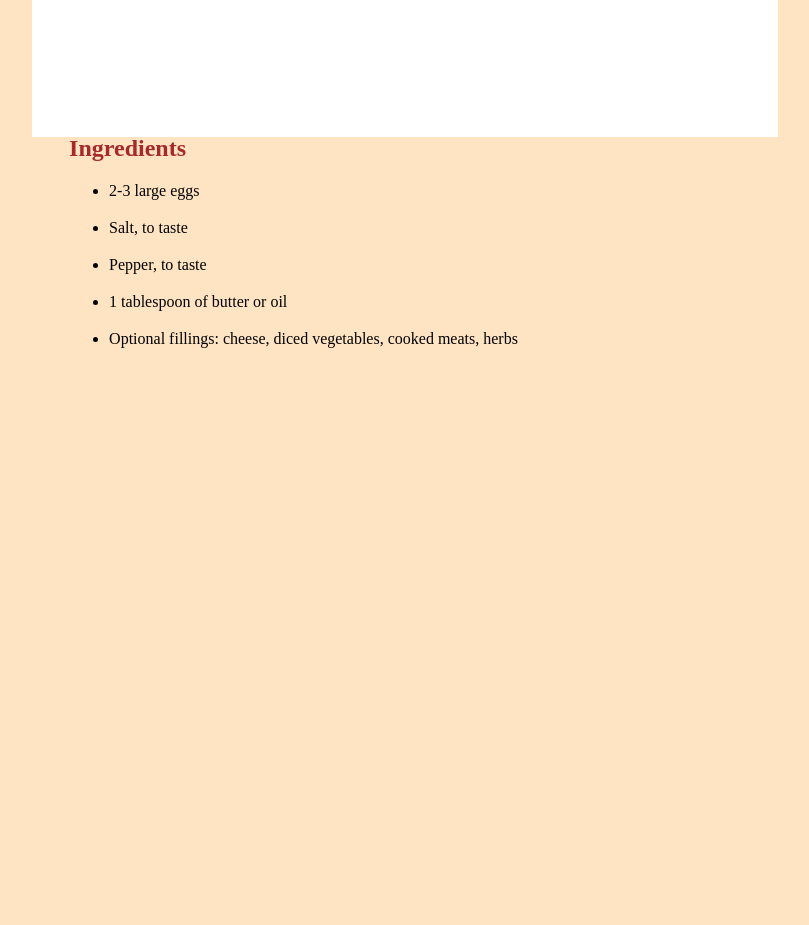
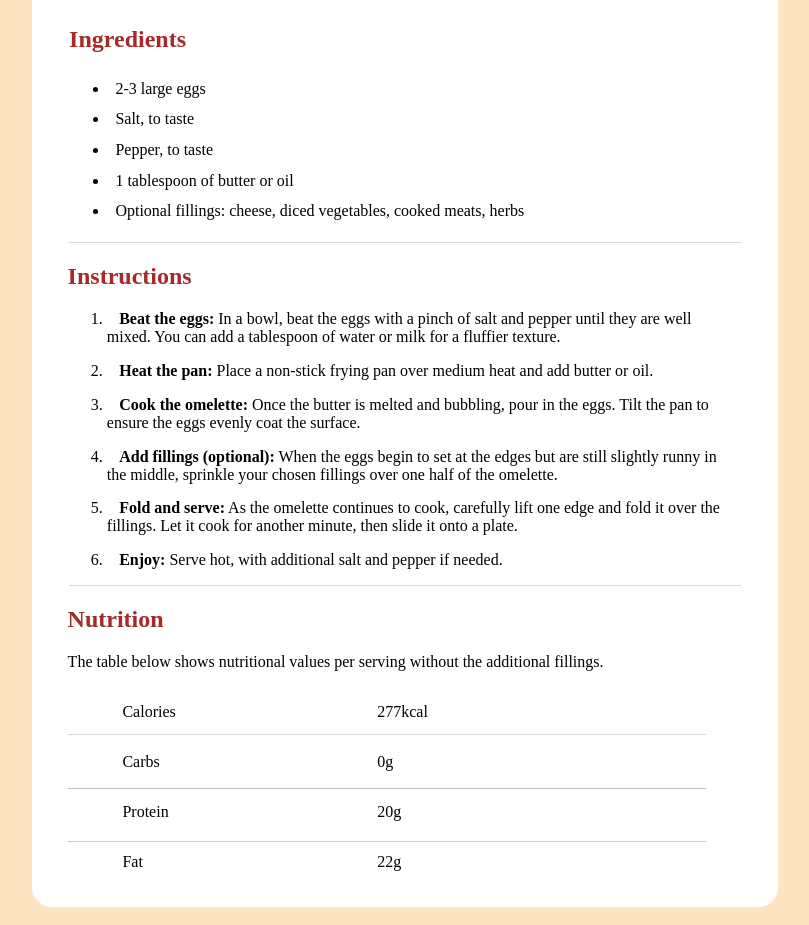
Before and after one commit to RiccettoDev/challenge-100-Days-CSS, a plain HTML site: page src/challenges/1/index.html in a window 1280 px wide. Shown: the part 718-1643 px from the top of the page, without its empty margins (235-1044 px from the left). Before the commit the page ends 1085 px from the top, so only its background shows below. Drawn offline with Linux system fonts and the light colour scheme.

Commit message:
[CSS Challenge 100 Days]-feat- challenge 1 part 2

```diff
--- a/src/challenges/1/index.html
+++ b/src/challenges/1/index.html
@@ -38,6 +38,66 @@
           </li>
         </ul>
       </div>
+      <div class="line"></div>
+      <div class="instructions">
+        <h2 id="instructionsH2">Instructions</h2>
+        <ol>
+          <li>
+            <strong id="instructions">Beat the eggs:</strong> In a bowl, beat
+            the eggs with a pinch of salt and pepper until they are well mixed.
+            You can add a tablespoon of water or milk for a fluffier texture.
+          </li>
+          <li>
+            <strong id="instructions">Heat the pan:</strong> Place a non-stick
+            frying pan over medium heat and add butter or oil.
+          </li>
+          <li>
+            <strong id="instructions">Cook the omelette:</strong> Once the
+            butter is melted and bubbling, pour in the eggs. Tilt the pan to
+            ensure the eggs evenly coat the surface.
+          </li>
+          <li>
+            <strong id="instructions">Add fillings (optional):</strong> When the
+            eggs begin to set at the edges but are still slightly runny in the
+            middle, sprinkle your chosen fillings over one half of the omelette.
+          </li>
+          <li>
+            <strong id="instructions">Fold and serve:</strong> As the omelette
+            continues to cook, carefully lift one edge and fold it over the
+            fillings. Let it cook for another minute, then slide it onto a
+            plate.
+          </li>
+          <li>
+            <strong id="instructions">Enjoy:</strong> Serve hot, with additional
+            salt and pepper if needed.
+          </li>
+        </ol>
+      </div>
+      <div class="line"></div>
+      <div class="nutrition">
+        <h2 id="nutritionH2">Nutrition</h2>
+        <p>
+          The table below shows nutritional values per serving without the
+          additional fillings.
+        </p>
+        <div class="table">
+          <div class="name">
+            <p>Calories</p>
+            <div class="line1"></div>
+            <p>Carbs</p>
+            <div class="line2"></div>
+            <p>Protein</p>
+            <div class="line3"></div>
+            <p>Fat</p>
+          </div>
+          <div class="num">
+            <p>277kcal</p>
+            <p>0g</p>
+            <p>20g</p>
+            <p>22g</p>
+          </div>
+        </div>
+      </div>
     </div>
   </body>
 </html>
--- a/src/challenges/1/styles.css
+++ b/src/challenges/1/styles.css
@@ -9,20 +9,17 @@ body {
 .container {
   background-color: #fff;
   width: 60%;
-  height: 100vh;
   margin-top: 3%;
+  border-radius: 20px;
   display: flex;
   justify-content: center;
   flex-direction: column;
-  position: relative;
 }
 
 /*-------------header-------------------*/
 
 .header {
   width: 90%;
-  height: 30%;
-  position: absolute;
   top: 0;
   margin-top: 5%;
   margin-left: 5%;
@@ -30,9 +27,7 @@ body {
 
 img {
   width: 100%;
-  height: 100%;
-  border-radius: 2%;
-  margin-bottom: -3%;
+  border-radius: 20px;
 }
 
 /*-------------Preparation-------------------*/
@@ -40,29 +35,26 @@ img {
 .preparation {
   background-color: rgb(242, 233, 235);
   width: 90%;
-  height: 23%;
-  position: absolute;
-  margin-top: 45%;
+  margin-top: 5%;
   margin-left: 5%;
   border-radius: 2%;
 }
 
 h3 {
-  margin-top: 5%;
+  margin-top: 2%;
   margin-left: 5%;
   margin-bottom: -1%;
   color: rgb(220, 89, 135);
 }
 
 ul li {
-  margin-bottom: 3%;
+  padding: 1%;
 }
 
 /*-------------ingredients-------------------*/
 
 .ingredients {
-  position: absolute;
-  margin-top: 135%;
+  margin-top: 2%;
   margin-left: 5%;
   width: 90%;
 }
@@ -70,3 +62,98 @@ ul li {
 h2 {
   color: brown;
 }
+
+/*----------------------Line------------------------*/
+
+.line {
+  background-color: gray;
+  width: 90%;
+  height: 1px;
+  opacity: 30%;
+  margin-left: 5%;
+}
+
+/*-----------------instructions--------------------*/
+
+.instructions {
+  margin-left: 3%;
+  width: 90%;
+}
+
+ol li {
+  margin-left: 2%;
+  margin-bottom: 2.5%;
+  text-align: inherit;
+}
+
+#instructions {
+  margin-left: 2%;
+}
+
+#instructionsH2 {
+  margin-left: 2%;
+}
+
+/*-----------------nutrition--------------------*/
+
+.nutrition {
+  margin-left: 3%;
+  width: 90%;
+}
+
+#nutritionH2 {
+  margin-left: 2%;
+}
+
+p {
+  margin-left: 2%;
+}
+
+.table {
+  display: flex;
+  flex-direction: row;
+  margin-bottom: 20px;
+  position: relative;
+}
+
+.name {
+  display: flex;
+  flex-direction: column;
+  margin-left: 10%;
+}
+
+.num {
+  display: flex;
+  flex-direction: column;
+  margin-left: 30%;
+}
+
+.line1 {
+  background-color: gray;
+  width: 95%;
+  height: 1px;
+  opacity: 30%;
+  margin-left: -8%;
+  margin-top: 7%;
+  position: absolute;
+}
+
+.line2 {
+  background-color: gray;
+  width: 95%;
+  height: 1px;
+  opacity: 50%;
+  margin-left: -8%;
+  margin-top: 15%;
+  position: absolute;
+}
+
+.line3 {
+  background-color: gray;
+  width: 95%;
+  height: 1px;
+  opacity: 40%;
+  margin-left: -8%;
+  margin-top: 23%;
+  position: absolute;
+}
```
